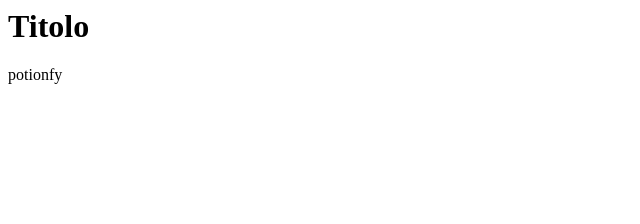
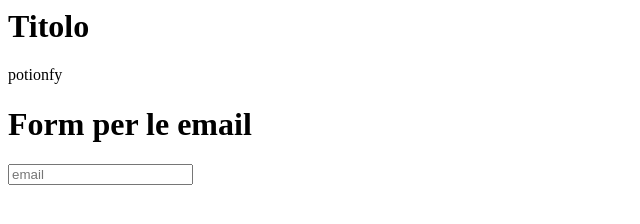
Before and after one commit to BalanAntonio/potionfy, a plain HTML site: page index.html in a window 1280 px wide. Shown: the whole page, without its empty margins (0-640 px from the left). Drawn offline with Linux system fonts and the light colour scheme.

Commit message:
aggiunto form per la mail

```diff
--- a/index.html
+++ b/index.html
@@ -7,5 +7,10 @@
 <body>
     <h1>Titolo</h1>
     potionfy
+    <br>
+    <h1>Form per le email</h1>
+    <form action="">
+        <input type="email" required placeholder="email">
+    </form>
 </body>
 </html>
```
